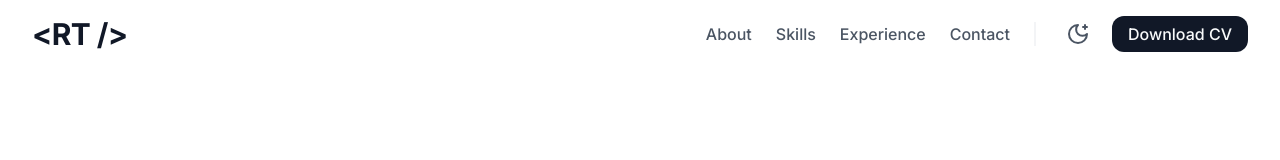
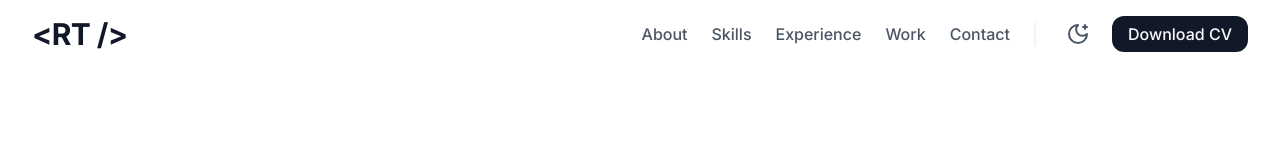
Before and after one commit to RishabhTyagiGit/Portfolio, a Next.js app: page / in a window 1280 px wide. Shown: the top 160 px of the page. Built offline with nearby package versions, Linux system fonts and the light colour scheme.

Commit message:
Adding Work Section

```diff
--- a/src/app/page.tsx
+++ b/src/app/page.tsx
@@ -3,6 +3,7 @@ import ContactSection from "@/components/sections/contact";
 import AboutMeSection from "@/components/sections/about-me";
 import SkillsSection from "@/components/sections/skills";
 import ExperienceSection from "@/components/sections/experiences";
+import WorkSection from "@/components/sections/work";
 
 export default function Home() {
   return (
@@ -11,7 +12,7 @@ export default function Home() {
       <AboutMeSection />
       <SkillsSection />
       <ExperienceSection />
-      {/* <WorkSection /> */}
+      <WorkSection />
       {/* <TestimonialsSection /> */}
       <ContactSection />
     </>
--- a/src/lib/data.tsx
+++ b/src/lib/data.tsx
@@ -62,10 +62,10 @@ export const NAV_LINKS = [
     label: "Experience",
     href: "#experience",
   },
-  // {
-  //   label: "Work",
-  //   href: "#work",
-  // },
+  {
+    label: "Work",
+    href: "#work",
+  },
   // {
   //   label: "Testimonials",
   //   href: "#testimonials",
```
